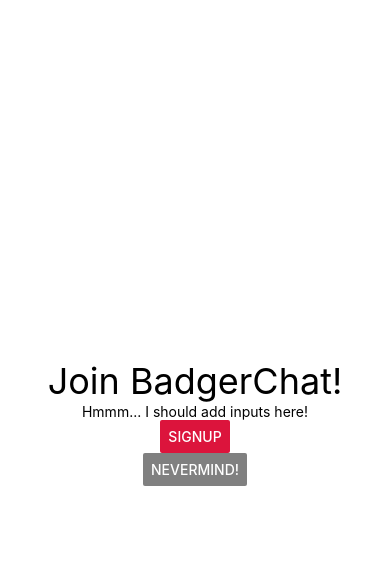
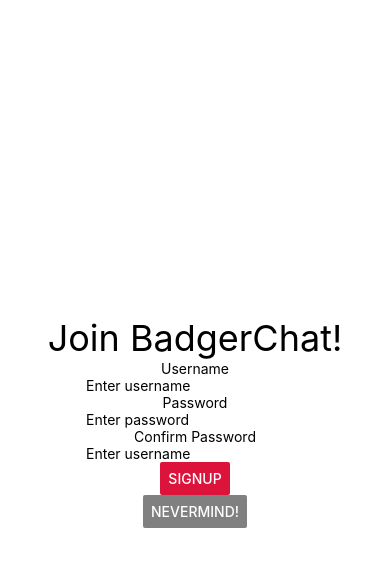
Before and after one commit to ztroze/Campus-Chat-Hub, a React Native app: screen / in a window 390 px wide. Both pictures are taken after a click on the button "SIGNUP". Shown: the top 566 px of the page. Built offline with nearby package versions, Linux system fonts and the light colour scheme.

Commit message:
finished step 1

```diff
--- a/App.js
+++ b/App.js
@@ -11,6 +11,7 @@
 import BadgerLandingScreen from './components/BadgerLandingScreen';
 import BadgerChatroomScreen from './components/BadgerChatroomScreen';
 import BadgerRegisterScreen from './components/BadgerRegisterScreen';
+import { Alert } from 'react-native';
 
 
 const ChatDrawer = createDrawerNavigator();
@@ -28,12 +29,87 @@
 
   function handleLogin(username, password) {
     // hmm... maybe this is helpful!
-    setIsLoggedIn(true); // I should really do a fetch to login first!
-  }
+    fetch("https://cs571.org/s23/hw10/api/login", {
+      method: "POST",
+      headers: {
+        "Content-Type": "application/json",
+        "X-CS571-ID": "bid_de8668351fa6f5b13671"
+      },
+      body: JSON.stringify({
+        username: username,
+        password: password
+      })
+    })
+    .then(res => {
+      if (res.status === 200) {
+        setIsLoggedIn(true);
+        return res.json();
+      }
+      if (res.status === 400) {
+        Alert.alert("You must enter a username and password!");
+      }
+      if (res.status === 401) {
+        Alert.alert("Incorrect password!");
+      }
+      if (res.status === 404) {
+        Alert.alert("That user does not exist!");
+      }
+      return null;
+    })
+    .then(data => {
+      if (data !== null) SecureStore.setItemAsync("token", data.token);
+    });
+    // setIsLoggedIn(true); // I should really do a fetch to login first!
+  };
 
-  function handleSignup(username, password) {
+  function handleSignup(username, password, repeatPassword) {
     // hmm... maybe this is helpful!
-    setIsLoggedIn(true); // I should really do a fetch to register first!
+    // console.log(username);
+    // console.log(password);
+    // console.log(repeatPassword);
+    if (password.length === 0) {
+      Alert.alert("Please enter a password!");
+      return;
+    }
+
+    if (password !== repeatPassword || repeatPassword.length === 0) {
+      Alert.alert("Passwords do not match!");
+      return;
+    }
+
+    fetch("https://cs571.org/s23/hw10/api/register", {
+      method: "POST",
+      headers: {
+        "Content-Type": "application/json",
+        "X-CS571-ID": "bid_de8668351fa6f5b13671"
+      },
+      body: JSON.stringify({
+        username: username,
+        password: password
+      })
+    })
+    .then(res => {
+      if (res.status === 200) {
+        Alert.alert("Registration successful!");
+        setIsLoggedIn(true);
+        return res.json();
+      }
+      if (res.status === 400) {
+        Alert.alert("You must enter a username and password!");
+      }
+      if (res.status === 409) {
+        Alert.alert("The user already exists!");
+      }
+      if (res.status === 413) {
+        Alert.alert("'username' must be 64 characters or fewer and 'password' must be 128 characters or fewer.");
+      }
+      return null;
+    })
+    .then(data => {
+      console.log(data.token);
+      if (data !== null) SecureStore.setItemAsync("token", data.token);
+    });
+    // setIsLoggedIn(true); // I should really do a fetch to register first!
   }
 
   if (isLoggedIn) {
--- a/components/BadgerLoginScreen.js
+++ b/components/BadgerLoginScreen.js
@@ -1,12 +1,30 @@
-import { Alert, Button, StyleSheet, Text, View } from "react-native";
+import { useState } from "react";
+import { Alert, Button, StyleSheet, Text, View, TextInput } from "react-native";
 
 function BadgerLoginScreen(props) {
+    const [username, setUsername] = useState("");
+    const [password, setPassword] = useState("");
+
     return <View style={styles.container}>
         <Text style={{ fontSize: 36 }}>BadgerChat Login</Text>
-        <Text>Hmmm... I should add inputs here!</Text>
+        {/* <Text>Hmmm... I should add inputs here!</Text> */}
+        <Text>Username</Text>
+        <TextInput
+            placeholder="Enter Username"
+            onChangeText={text => setUsername(text)}
+            value={username}
+        ></TextInput>
+        <Text>Password</Text>
+        <TextInput
+            placeholder="Enter Password"
+            onChangeText={text => setPassword(text)}
+            secureTextEntry={true}
+            value={password}
+        ></TextInput>
         <Button color="crimson" title="Login" onPress={() => {
-            Alert.alert("Hmmm...", "I should check the user's credentials first!");
-            props.handleLogin("myusername", "mypassword")
+            // Alert.alert("Hmmm...", "I should check the user's credentials first!");
+            // props.handleLogin("myusername", "mypassword");
+            props.handleLogin(username, password);
         }} />
         <Button color="grey" title="Signup" onPress={() => props.setIsRegistering(true)} />
     </View>;
--- a/components/BadgerRegisterScreen.js
+++ b/components/BadgerRegisterScreen.js
@@ -1,10 +1,36 @@
+import { useState } from "react";
 import { Alert, Button, StyleSheet, Text, View } from "react-native";
+import { TextInput } from "react-native-gesture-handler";
 
 function BadgerRegisterScreen(props) {
+    const [username, setUsername] = useState("");
+    const [password, setPassword] = useState("");
+    const [repeatPassword, setRepeatPassword] = useState("");
+
     return <View style={styles.container}>
         <Text style={{ fontSize: 36 }}>Join BadgerChat!</Text>
-        <Text>Hmmm... I should add inputs here!</Text>
-        <Button color="crimson" title="Signup" onPress={() => Alert.alert("Hmmm...", "This should do something!")} />
+        {/* <Text>Hmmm... I should add inputs here!</Text> */}
+        <Text>Username</Text>
+        <TextInput
+            placeholder="Enter username"
+            onChangeText={text => setUsername(text)}
+            value={username}
+        ></TextInput>
+        <Text>Password</Text>
+        <TextInput
+            placeholder="Enter password"
+            onChangeText={text => setPassword(text)}
+            secureTextEntry={true}
+            value={password}
+        ></TextInput>
+        <Text>Confirm Password</Text>
+        <TextInput
+            placeholder="Enter username"
+            onChangeText={text => setRepeatPassword(text)}
+            secureTextEntry={true}
+            value={repeatPassword}
+        ></TextInput>
+        <Button color="crimson" title="Signup" onPress={() => props.handleSignup(username, password, repeatPassword)} />
         <Button color="grey" title="Nevermind!" onPress={() => props.setIsRegistering(false)} />
     </View>;
 }
```
